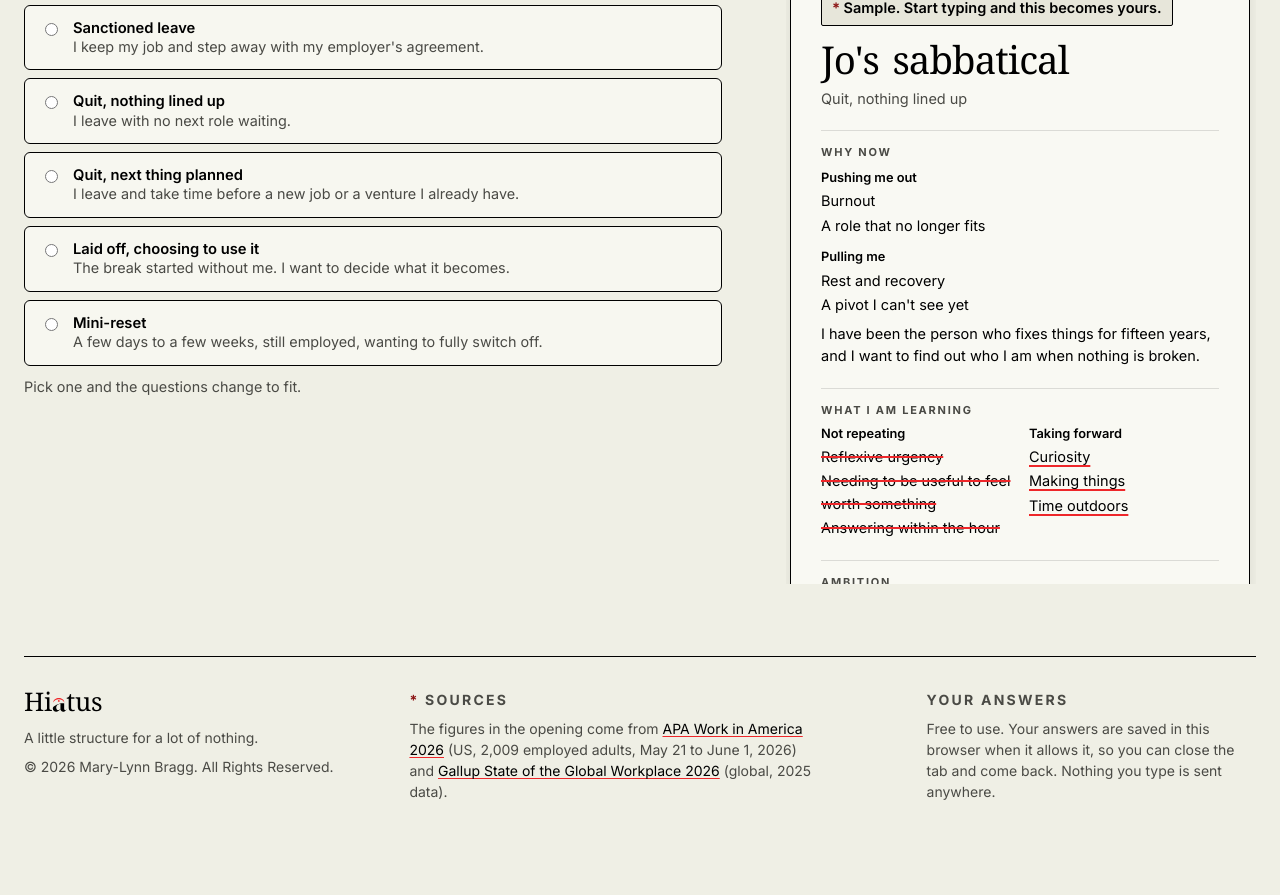
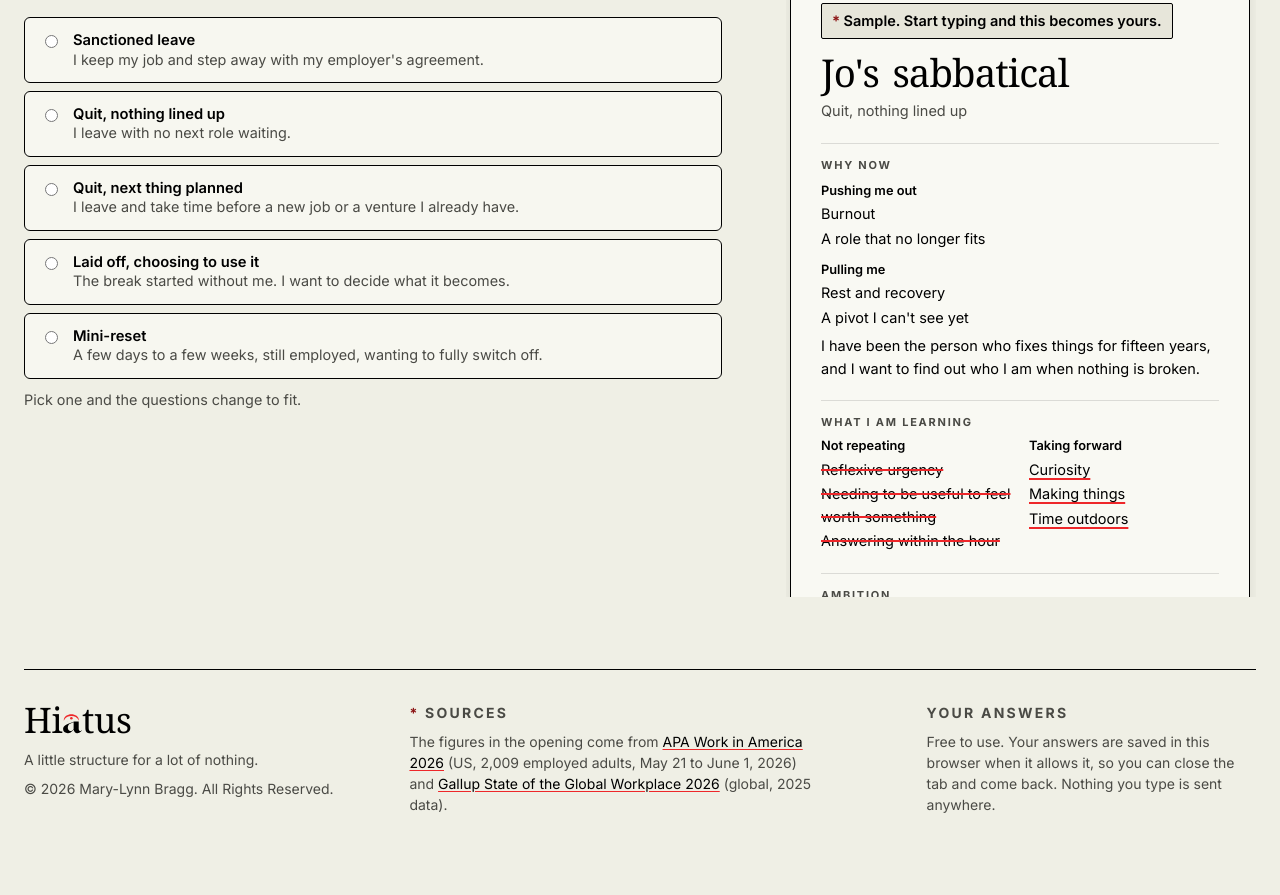
Before and after one commit to marylynn-mlb/hiatus, a plain HTML site: page index.html in a window 1280 px wide. Shown: the part 996-1891 px from the top of the page. Drawn offline with nearby package versions, Linux system fonts and the light colour scheme; a web font is replaced by a local one.

Commit message:
Larger wordmark so the a reads clearly

```diff
--- a/index.html
+++ b/index.html
@@ -74,7 +74,7 @@ ul { padding: 0; list-style: none; }
   padding-left: max(16px, env(safe-area-inset-left, 0px));
   padding-right: max(16px, env(safe-area-inset-right, 0px));
 }
-.mark { display: inline-block; font: 400 1.9rem/1 var(--f-display); letter-spacing: -.01em; white-space: nowrap; }
+.mark { display: inline-block; font: 400 2.7rem/1 var(--f-display); letter-spacing: -.01em; white-space: nowrap; }
 .ferm { display: inline-block; width: .6em; height: .6em; vertical-align: -.04em; margin-right: -.045em; overflow: visible; }
 .ferm .arc { fill: var(--red); }
 .ferm .pt { fill: var(--red); }
@@ -98,7 +98,7 @@ ul { padding: 0; list-style: none; }
 .foot-col { min-width: 0; }
 .foot-col p { font-size: .875rem; line-height: 1.5; color: var(--mute); max-width: 46ch; margin-top: 8px; }
 .foot-col .label { margin-top: 0; }
-.foot-mark .mark { font-size: 1.6rem; color: var(--ink); }
+.foot-mark .mark { font-size: 2.2rem; color: var(--ink); }
 .site-foot a { color: var(--ink); text-decoration-color: var(--red); text-underline-offset: 2px; }
 a.ast { text-decoration: none; padding: 0 2px; }
 a.lnk { color: inherit; text-decoration: underline; text-decoration-color: var(--red); text-decoration-thickness: 2px; text-underline-offset: 3px; }
```
